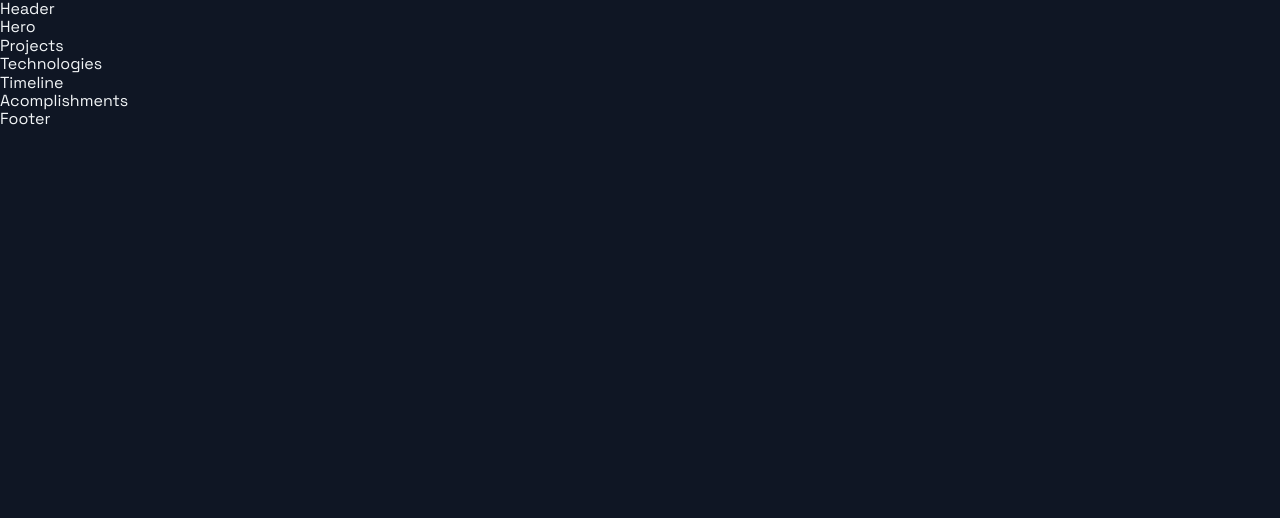
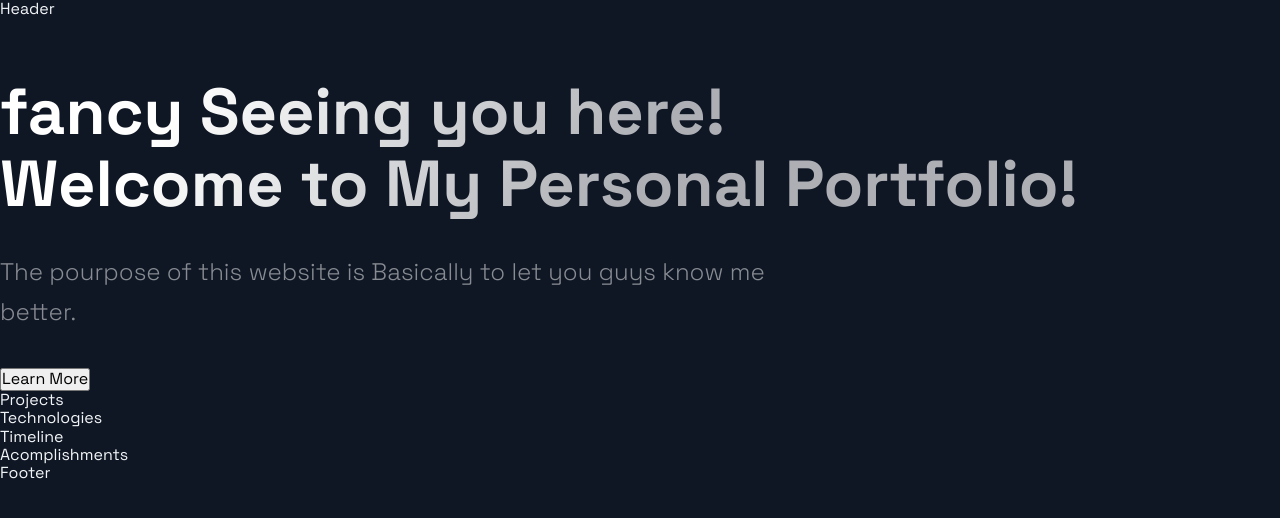
Before and after one commit to hrishikeshnikam2000/hrishikesh.github.io, a Next.js app: page / in a window 1280 px wide. Shown: the top 518 px of the page. Built offline with nearby package versions, Linux system fonts and the light colour scheme.

Commit message:
AddHero Section Basic 👍

```diff
--- a/src/components/Hero/Hero.js
+++ b/src/components/Hero/Hero.js
@@ -6,7 +6,22 @@ import { LeftSection } from './HeroStyles';
 
 const Hero = (props) => (
   <div>
-    Hero
+    <section row nopadding>
+      <LeftSection>
+        <SectionTitle main center>
+          {/* i know it's a bit much but bear with me. */}
+        fancy Seeing you here! <br />
+        Welcome to My Personal Portfolio!
+
+        </SectionTitle>
+        <SectionText>
+          {/* Descripton */}
+          The pourpose of this website is Basically to let you guys know me better.
+        </SectionText>
+        {/* Call to action button */}
+        <button onClick={() => window.location = 'mailto:hrishinikam2000@gmail.com'} >Learn More</button>
+      </LeftSection>
+    </section>
   </div>
 );
 
```
